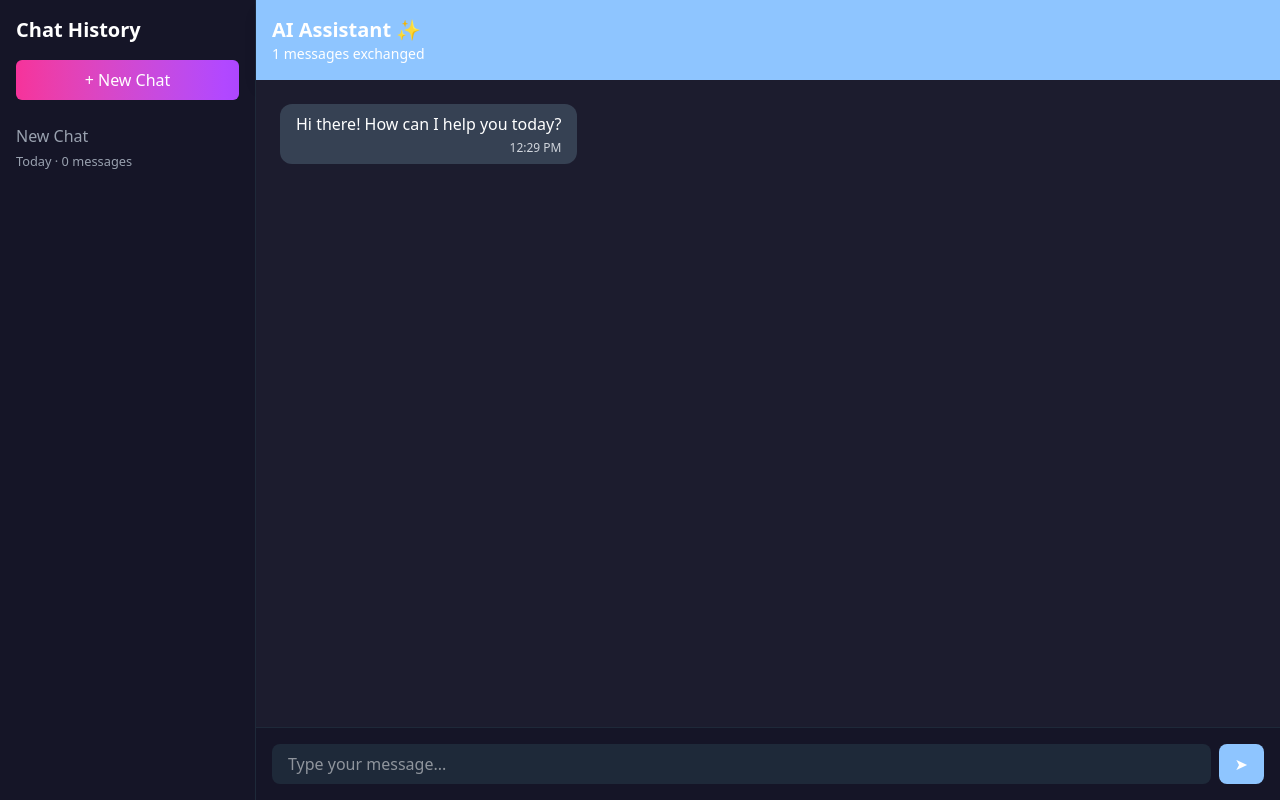
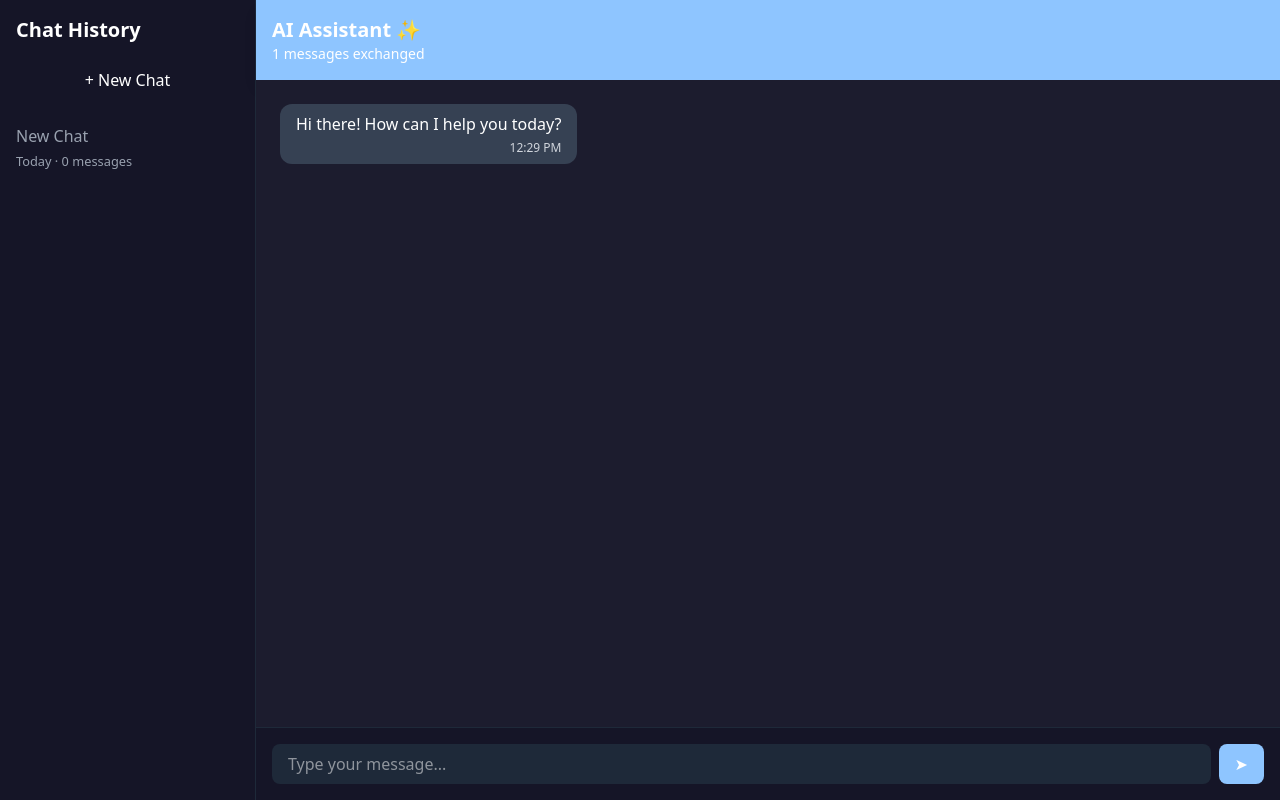
Before and after one commit to ariefmohammad07860/report-generator-bot, a React (Vite) app in the folder frontend/Agent-user/: page / in a window 1280 px wide. Built offline with nearby package versions, Linux system fonts and the light colour scheme; the HTML template or start-up script is replaced by a standard one.

Commit message:
Intial push

```diff
--- a/frontend/Agent-user/index.html
+++ b/frontend/Agent-user/index.html
@@ -10,6 +10,6 @@
   </head>
   <body>
     <div id="root"></div>
-    <script type="module" src="/frontend/Agent-user/src/main.jsx"></script>
+    <script type="module" src="/src/main.jsx"></script>
   </body>
 </html>
--- a/frontend/Agent-user/src/components/Header.jsx
+++ b/frontend/Agent-user/src/components/Header.jsx
@@ -1,7 +1,7 @@
 import React from "react";
 
 const Header = ({ messageCount }) => {
-  console.log(messageCount)
+  // console.log(messageCount)
   return (
     <div className=" bg-blue-300 p-4 shadow-lg">
       <h1 className="text-xl font-bold text-white">AI Assistant ✨</h1>
--- a/frontend/Agent-user/src/components/Sidebar.jsx
+++ b/frontend/Agent-user/src/components/Sidebar.jsx
@@ -4,7 +4,7 @@ const Sidebar = () => {
   return (
     <div className="w-64 bg-[#151527] border-r border-gray-800 p-4">
       <h2 className="text-xl font-semibold mb-4 text-white">Chat History</h2>
-      <button className="bg-gradient-to-r from-pink-500 to-purple-500 w-full py-2 rounded-md text-white font-medium">
+      <button className="light-blue w-full py-2 rounded-md text-white font-medium">
         + New Chat
       </button>
       <div className="mt-6 text-gray-400">
```
Also changed, not shown: 5 other files (tests, documents, lock files or other folders).
